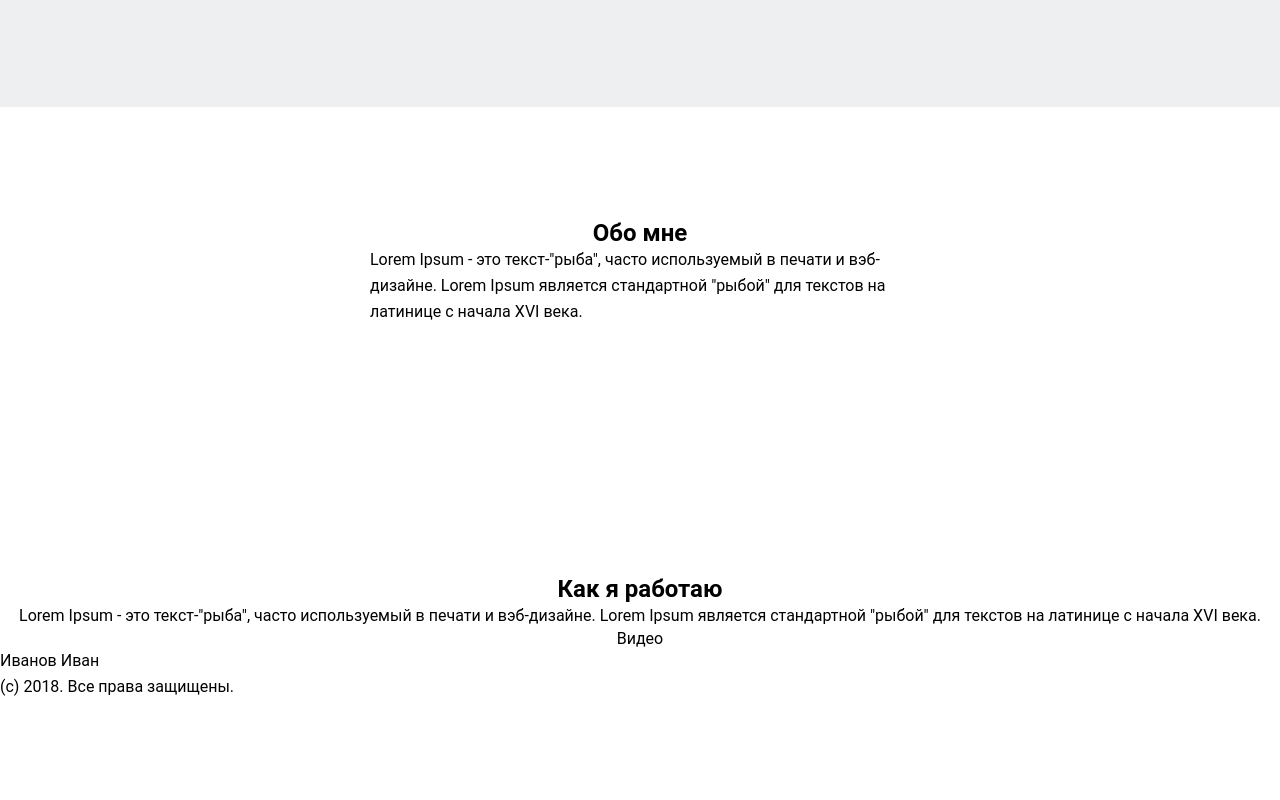
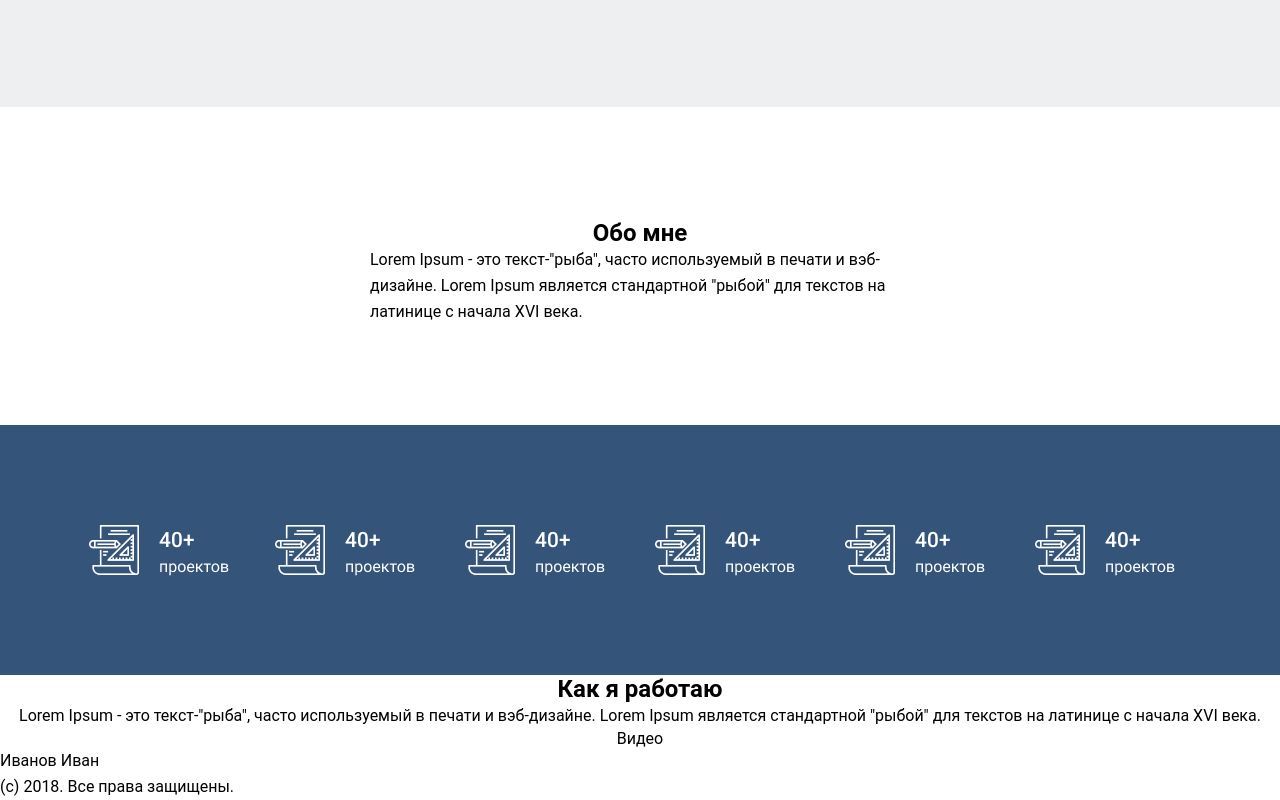
Before and after one commit to NadinVi/Page, a plain HTML site: page index.html in a window 1280 px wide. Shown: the part 619-1419 px from the top of the page. Before the commit the page ends 1319 px from the top, so only its background shows below. Drawn offline with Linux system fonts and the light colour scheme.

Commit message:
add img .numbers

```diff
--- a/components/style.css
+++ b/components/style.css
@@ -89,9 +89,10 @@ input {
     margin-right: 690px;
 }
 .numbers {
-    /*background-image: url(/components/img/numbers.png);*/
+    background-image: url(../components/img/numbers.png);
     height: 250px;
     width: 1920px;
+    margin-top: 100px;
 }
 .work {
     display: flex;
```
Also changed, not shown: index.html (+0 -1 lines).
